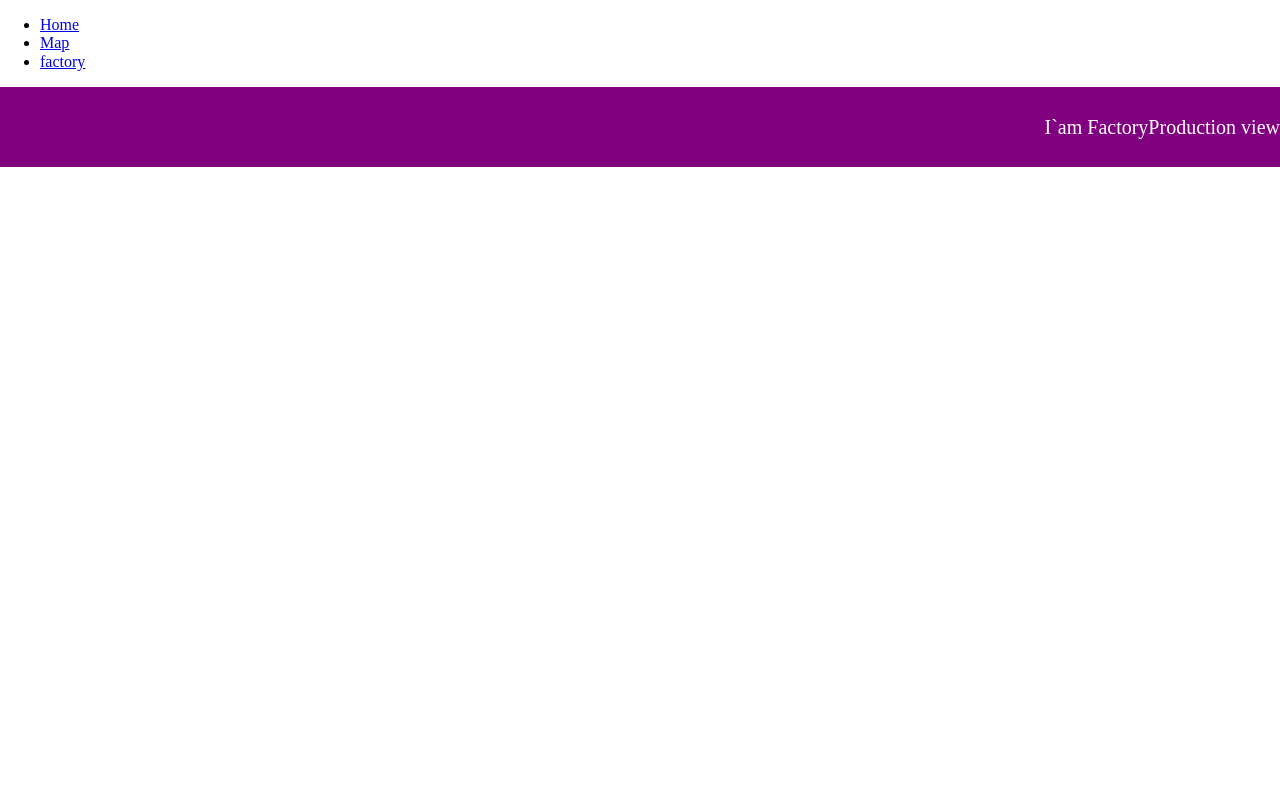
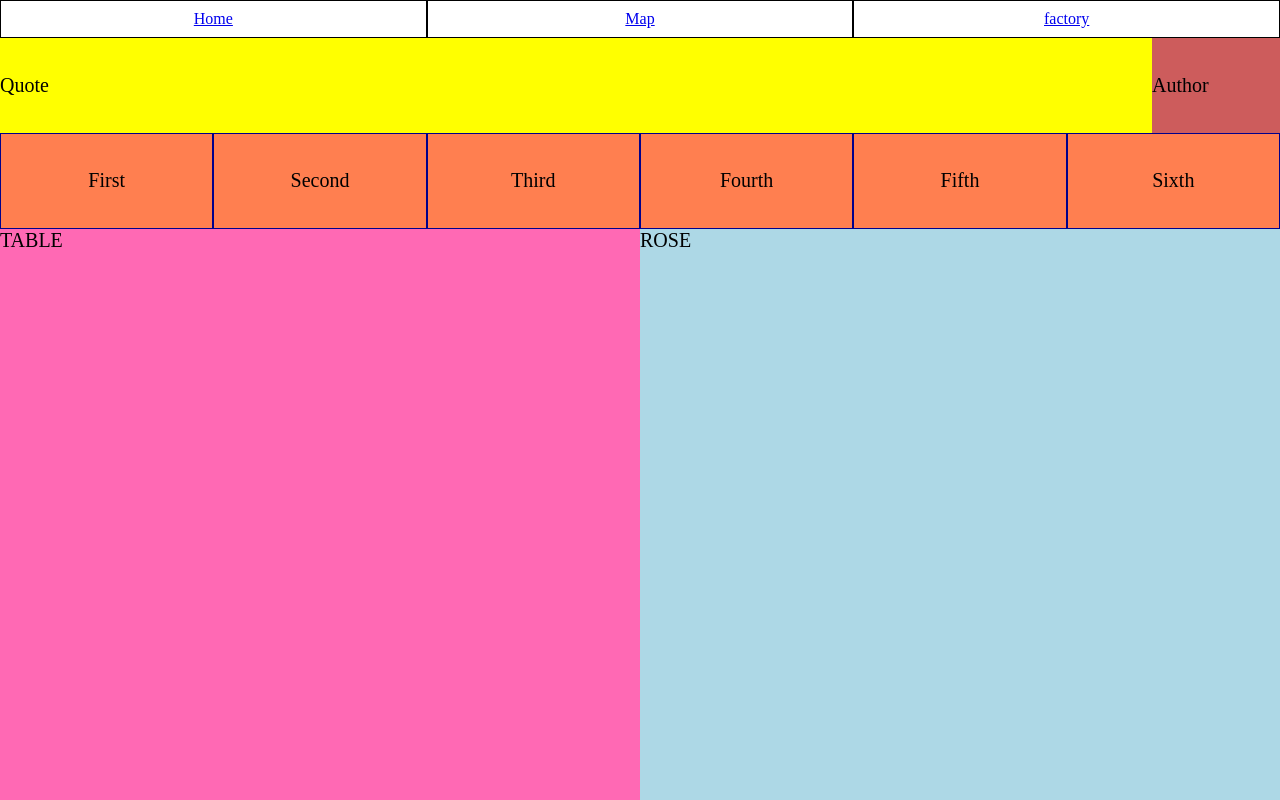
Before and after one commit to VictorZorg/vizualExstasy, a React app: page /factory in a window 1280 px wide. Built offline with nearby package versions, Linux system fonts and the light colour scheme.

Commit message:
Factory VIEW

```diff
--- a/src/App.jsx
+++ b/src/App.jsx
@@ -14,9 +14,9 @@ import FactoryProductionContainer from './modules/factory_production/FactoryProd
 export default class App extends React.Component {
 	render() {
 		return (
-			<div>
-				<Header/>
+			<div className="app-container">
 				<div className="content-container">
+					<Header/>
 					<Switch>
 						<Route exact path='/' component={MainContainer}/>
 						<Route path='/map' component={MapContainer}/>
--- a/src/index.scss
+++ b/src/index.scss
@@ -1,5 +1,7 @@
 @charset "UTF-8";
 
+@import "modules/common/styles/app";
+@import "modules/common/styles/header";
 @import 'modules/common/styles/elements/button';
 @import 'modules/map/styles/map';
 @import 'modules/factory_production/styles/factory.scss';
--- a/src/modules/common/Header.jsx
+++ b/src/modules/common/Header.jsx
@@ -1,21 +1,23 @@
 /**
  * Created by ZAITNIK on 20.11.2017.
  */
-import React from 'react';
-import { Link } from 'react-router-dom'
+import React from "react";
+import {Link} from "react-router-dom";
 
 class Header extends React.Component {
 	render() {
 		return (
-			<header className="header">
-				<nav className="header-menu">
-					<ul>
-						<li><Link to='/'>Home</Link></li>
-						<li><Link to='/map'>Map</Link></li>
-						<li><Link to='/factory'>factory</Link></li>
-					</ul>
-				</nav>
-			</header>
+			<div className="header">
+				<div className="header-link">
+					<Link to='/'>Home</Link>
+				</div>
+				<div className="header-link">
+					<Link to='/map'>Map</Link>
+				</div>
+				<div className="header-link">
+					<Link to='/factory'>factory</Link>
+				</div>
+			</div>
 		)
 	}
 }
--- a/src/modules/common/styles/app.scss
+++ b/src/modules/common/styles/app.scss
@@ -1,4 +1,12 @@
 .content-container {
   display: flex;
   flex: 1;
+  flex-direction: column;
+  height: 100vh;
 }
+
+.app-container {
+  max-height: 100vh;
+  overflow: visible;
+  color: black;
+}
--- a/src/modules/common/styles/header.scss
+++ b/src/modules/common/styles/header.scss
@@ -1,5 +1,19 @@
 .header {
-  .header-menu {
-    list-style: disc;
+  display: flex;
+  flex-direction: row;
+  align-content: flex-start;
+  height: 5%;
+
+  .header-link {
+    display: flex;
+    align-items: center;
+    flex: 1;
+    justify-content: center;
+    border: 1px black solid;
+    box-sizing: border-box;
+    a {
+      width: 100%;
+      text-align: center;
+    }
   }
 }
--- a/src/modules/factory_production/FactoryProductionContainer.jsx.js
+++ b/src/modules/factory_production/FactoryProductionContainer.jsx.js
@@ -8,7 +8,40 @@ class FactoryProductionContainer extends React.Component {
 		return (
 			<div className="factory-container">
 				<div className="factory-header">
-					I`am FactoryProduction view
+					<div className="quote header-element">
+						Quote
+					</div>
+					<div className="author header-element">
+						Author
+					</div>
+				</div>
+				<div className="factory-selection">
+					<div className="factory-plate">
+						First
+					</div>
+					<div className="factory-plate">
+						Second
+					</div>
+					<div className="factory-plate">
+						Third
+					</div>
+					<div className="factory-plate">
+						Fourth
+					</div>
+					<div className="factory-plate">
+						Fifth
+					</div>
+					<div className="factory-plate">
+						Sixth
+					</div>
+				</div>
+				<div className="factory-content">
+					<div className="factory-production-table">
+						TABLE
+					</div>
+					<div className="factory-production-rose">
+						ROSE
+					</div>
 				</div>
 			</div>
 		)
--- a/src/modules/factory_production/styles/factory.scss
+++ b/src/modules/factory_production/styles/factory.scss
@@ -1,9 +1,61 @@
 .factory-container {
-  background: purple;
-  height: 80px;
   display: flex;
-  color: white;
+  color: black;
   font-size: 20px;
-  justify-content: flex-end;
-  align-items: center;
+  width: 100%;
+  height: 100vh;
+  flex-direction: column;
+  overflow: auto;
+
+  .factory-header {
+    display: flex;
+    background: gray;
+    flex: 1;
+    .header-element {
+      align-items: center;
+    }
+    .quote {
+      background: yellow;
+      display: flex;
+      flex: 9;
+    }
+    .author {
+      background: indianred;
+      display: flex;
+      flex: 1;
+    }
+  }
+  .factory-selection {
+    display: flex;
+    flex: 1;
+    background: coral;
+    justify-content: space-between;
+
+    .factory-plate {
+      border: 1px darkblue solid;
+      display: flex;
+      align-items: center;
+      justify-content: center;
+      flex: 1;
+    }
+  }
+  .factory-content {
+    display: flex;
+    flex: 6;
+    background: violet;
+    height: 40%;
+    flex-direction: row;
+
+    .factory-production-table {
+      background: hotpink;
+      display: flex;
+      flex: 1;
+    }
+
+    .factory-production-rose {
+      background: lightblue;
+      display: flex;
+      flex: 1;
+    }
+  }
 }
```
